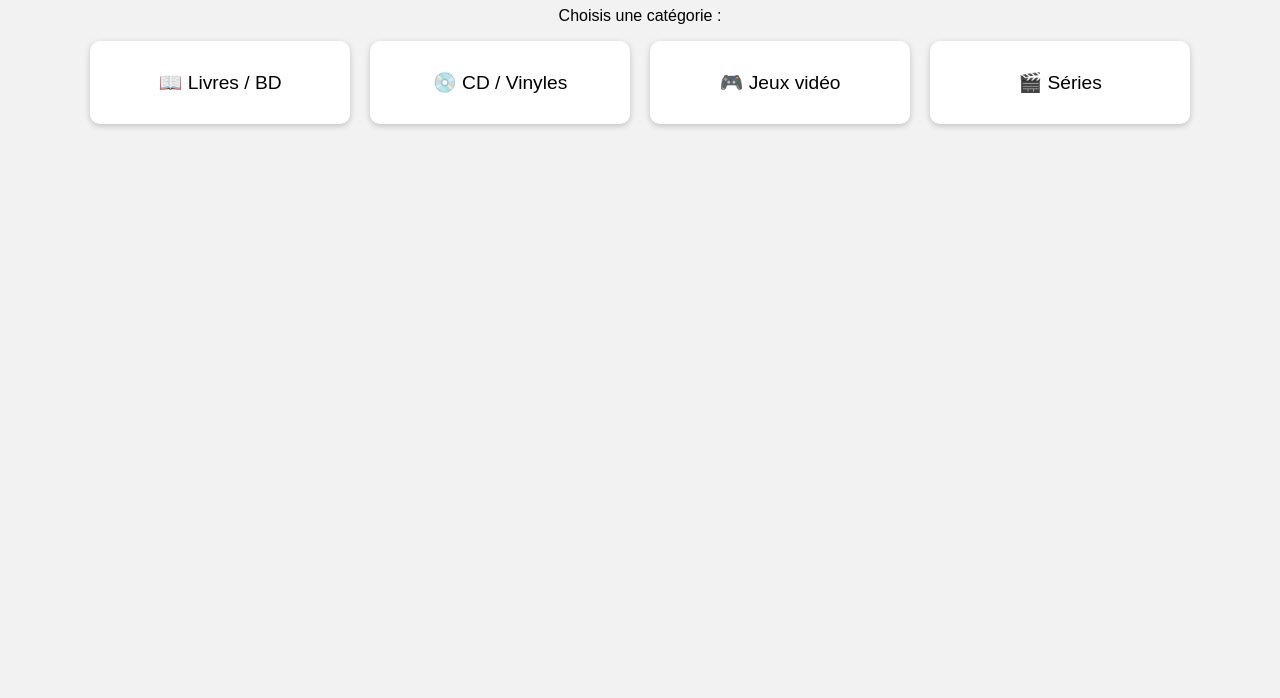
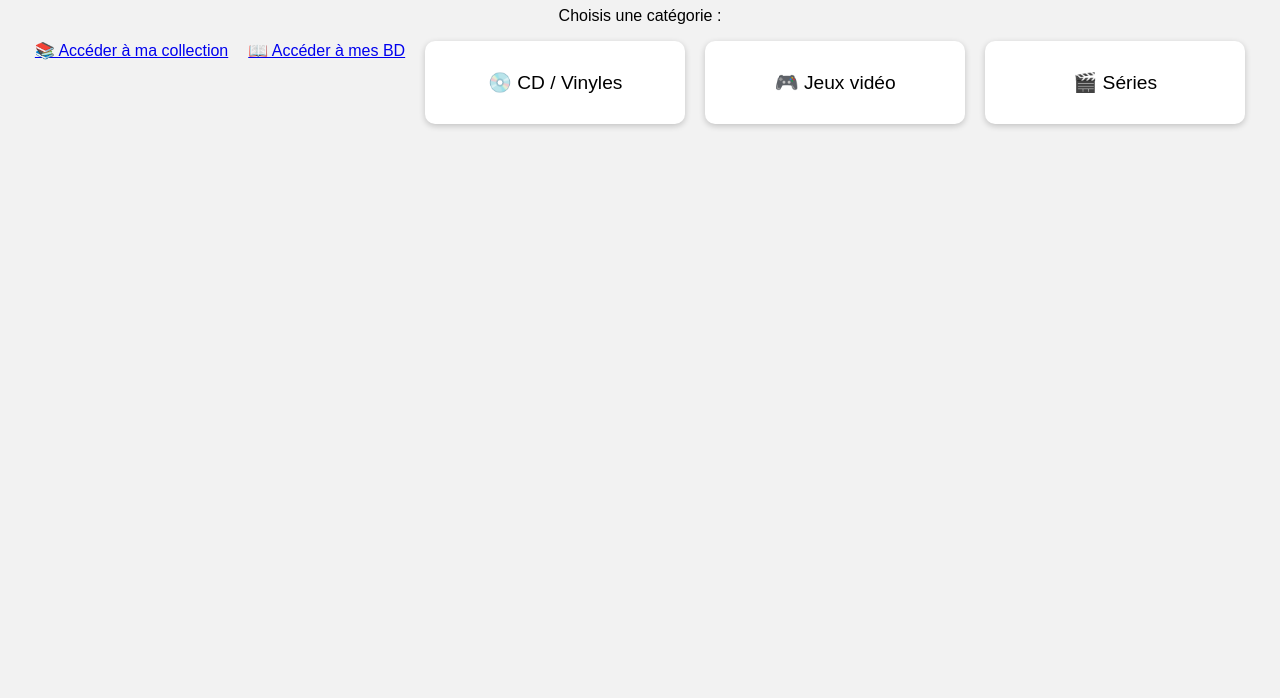
Before and after one commit to Picsnice/Librarium, a plain HTML site: page index.html in a window 1280 px wide. Shown: the part 102-800 px from the top of the page. Drawn offline with Linux system fonts and the light colour scheme.

Commit message:
Update index.html

```diff
--- a/index.html
+++ b/index.html
@@ -12,7 +12,8 @@
   <h1>Bienvenue sur Librarium 📚</h1>
   <p>Choisis une catégorie :</p>
   <div class="categories">
-    <a href="livres.html" class="cat-card">📖 Livres / BD</a>
+    <a href="livres.html">📚 Accéder à ma collection</a>
+    <a href="bd.html">📖 Accéder à mes BD</a>
     <a href="#" class="cat-card">💿 CD / Vinyles</a>
     <a href="#" class="cat-card">🎮 Jeux vidéo</a>
     <a href="#" class="cat-card">🎬 Séries</a>
```
